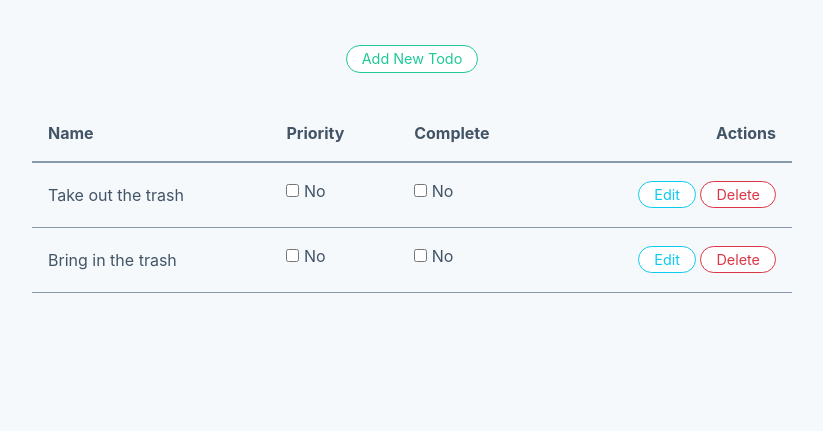
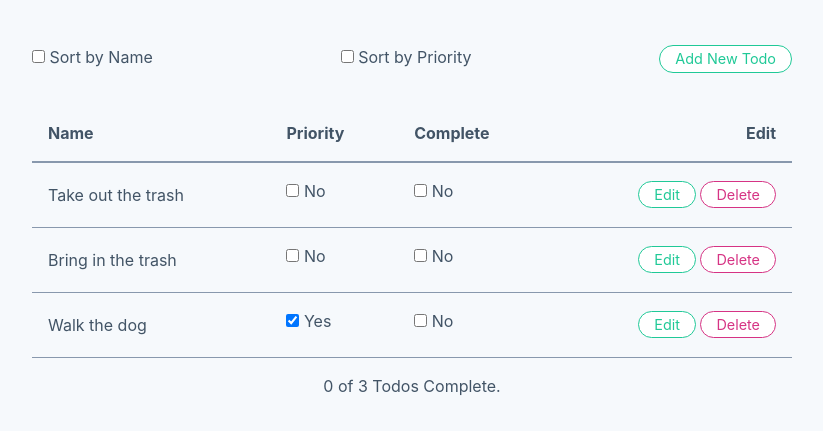
Before and after one commit to solidmedium/todo, a website with bundled scripts: page dist/index.html in a window 1280 px wide. Shown: the part 99-530 px from the top of the page, without its empty margins (228-1051 px from the left). Built offline with nearby package versions, Linux system fonts and the light colour scheme.

Commit message:
add toggle handler, add sort handler

```diff
--- a/src/js/components.js
+++ b/src/js/components.js
@@ -18,7 +18,7 @@ let modalComponent = {
       form = `
         <div class="input-container">
           <input type="text" placeholder="${this.title}" id="input-add-todo" class="form-control" id="" value="${this.value}">
-          <button type="button" id="btn-save-todo" class="btn btn-blue">GO</button>
+          <button type="button" id="btn-save-todo" class="btn btn-green">GO</button>
         </div>
       `;
     }
@@ -41,7 +41,7 @@ let modalComponent = {
   }
 }
 
-function renderTable(data) {
+function renderTable(data, active) {
 
   // Remove unpublished/deleted items from the array
   const dataIsolated = data.filter(p => p.publish);
@@ -49,32 +49,43 @@ function renderTable(data) {
   console.log(dataIsolated);
 
   let rows = [];
+  let countTotal = 0;
+  let countComplete = 0;
   dataIsolated.map(items => {
 
-    const editParams = [items.id, 1];
-    const deleteParams = [items.id, 2];
+    countTotal += 1; // total no of rows
+    if (items.complete) countComplete += 1; // get total no of completed
 
+    const editParams = [items.id, 1]; // edit
+    const deleteParams = [items.id, 2]; // delete
+
+    // edit and delete buttons
     const btns = `
-      <button type="button" data-type="edit" onclick="renderModal(${editParams});" class="btn btn-blue btn-edit">Edit</button>
+      <button type="button" data-type="edit" onclick="renderModal(${editParams});" class="btn btn-green btn-edit">Edit</button>
       <button type="button" data-type="delete" onclick="renderModal(${deleteParams});" class="btn btn-red btn-delete">Delete</button>
     `;
 
+    // checkbox statuses and pararms for priority
     const priority = (items.priority) ? ' checked' : '';
     const priorityText = (items.priority) ? ' Yes' : ' No';
+    const priorityParams = [items.id, 1];
+    // checkbox statuses and pararms for complete
     const complete = (items.complete) ? ' checked' : '';
     const completeText = (items.complete) ? ' Yes' : ' No';
+    const completeParams = [items.id, 2];
 
+    // generate table rows
     rows += `
       <tr>
         <td>${items.name}</td>
         <td>
           <label>
-            <input type="checkbox" ${priority} class="custom-control-input">${priorityText}
+            <input type="checkbox"${priority} onchange="toggleHandler(${priorityParams});" class="custom-control-input">${priorityText}
           </label>
         </td>
         <td>
           <label>
-            <input type="checkbox" ${complete} class="custom-control-input">${completeText}
+            <input type="checkbox"${complete} onchange="toggleHandler(${completeParams});" class="custom-control-input">${completeText}
           </label>
         </td>
         <td>${btns}</td>
@@ -82,27 +93,44 @@ function renderTable(data) {
     `;
   });
 
+  // create button
   const addBtn = `
-    <div class="text-center">
       <button type="button" id="btn-launch-modal" class="btn btn-green">Add New Todo</button>
-    </div>
   `;
 
+  const sortPriorityParams = [1];
+  const sortNameParams = [2];
+
+  const sortPriority = (active.sortPriority) ? ' checked' : '';
+  const sortName = (active.sortName) ? ' checked' : '';
+
+  // sort UI
+  const sortUI = `
+    <label>
+      <input type="checkbox"${sortName} onchange="sortHandler(${sortNameParams});" class="custom-control-input"> Sort by Name
+    </label>
+    <label>
+      <input type="checkbox"${sortPriority} onchange="sortHandler(${sortPriorityParams});" class="custom-control-input"> Sort by Priority
+    </label>
+  `;
+
+  // assemble the table
   const table = `
-    ${addBtn}
+   <div class="ui-container">${sortUI} ${addBtn}</div>
     <table class="table">
       <thead>
         <tr>
           <th>Name</th>
           <th>Priority</th>
           <th>Complete</th>
-          <th>Actions</th>
+          <th>Edit</th>
         </tr>
       </thead>
       <tbody>
         ${rows}
       </tbody>
     </table>
+    <div class="text-center" style="margin-top: 1rem">${countComplete} of ${countTotal} Todos Complete.</div>
   `;
 
   return table;
--- a/src/js/index.js
+++ b/src/js/index.js
@@ -19,15 +19,17 @@ let data = [
   },  {
     id: 3,
     name: 'Walk the dog',
-    priority: false,
+    priority: true,
     complete: false,
-    publish: false
+    publish: true
   }
 ];
 
 let active = {
   id: '',
-  action: ''
+  action: '',
+  sortPriority: false,
+  sortName: false
 }
 
 /* ########################
@@ -38,6 +40,9 @@ const closeModal = () => {
   // Remove modal from DOM
   const modal = document.getElementById('modal');
   modal.remove();
+
+  active.id = '';
+  active.action = '';
 }
 
 const renderModal = (...params) => {
@@ -69,9 +74,8 @@ const renderModal = (...params) => {
   // Add modal to the DOM
   mount.innerHTML = newModal;
 
-  // Automatically add focus to the input with the modal
   if ((!params[1]) || (params[1] === 1)) {
-
+    // Automatically add focus to the input in the modal
     const input = document.getElementById('input-add-todo');
     input.focus();
 
@@ -128,15 +132,54 @@ const saveValue = (e) => {
   loadApp();
 }
 
+const toggleHandler = (...params) => {
+
+  if (!params[1]) return;
+
+  // params[1] === 1 Priority
+  // params[1] === 2 Complete
+
+  active.id = params[0];
+  active.action = params[1];
+  // Isolate item to edit
+  const dataIsolated = data.filter(p => p.id === active.id);
+
+  if (active.action === 1) {
+    dataIsolated[0].priority = !dataIsolated[0].priority;
+  } else {
+    dataIsolated[0].complete = !dataIsolated[0].complete;
+  }
+
+  active.id = '';
+  active.action = '';
+
+  console.log(data);
+
+  loadApp();
+}
+
+const sortHandler = (...params) => {
+
+  if (!params[1]) return;
+
+  console.log('hello')
+
+}
+
 const loadApp = () => {
 
-  const tableHTML = renderTable(data);
+  const tableHTML = renderTable(data, active);
   const mount = document.getElementById('app-mount-point');
 
   mount.innerHTML = tableHTML;
 
   // Listen for add todo click
   document.getElementById("btn-launch-modal").addEventListener("click", renderModal);
+
+  toggleHandler();
+
+  sortHandler();
+
 }
 
 document.addEventListener("DOMContentLoaded", loadApp);
--- a/src/scss/theme.scss
+++ b/src/scss/theme.scss
@@ -112,13 +112,13 @@ body {
 	}
 
 	&.btn-red {
-		border-color: $red;
-		color: $red;
+		border-color: $pink;
+		color: $pink;
 
 		&:hover,
 		&:focus,
 		&:active {
-			background-color: $red;
+			background-color: $pink;
 		}
 
 		&.close {
@@ -181,3 +181,7 @@ body {
 
 	}
 }
+.ui-container {
+	display: flex;
+	justify-content: space-between;
+}
```
Also changed, not shown: dist/css/theme.css, dist/index.html, dist/js/index.js, 2 other files.
